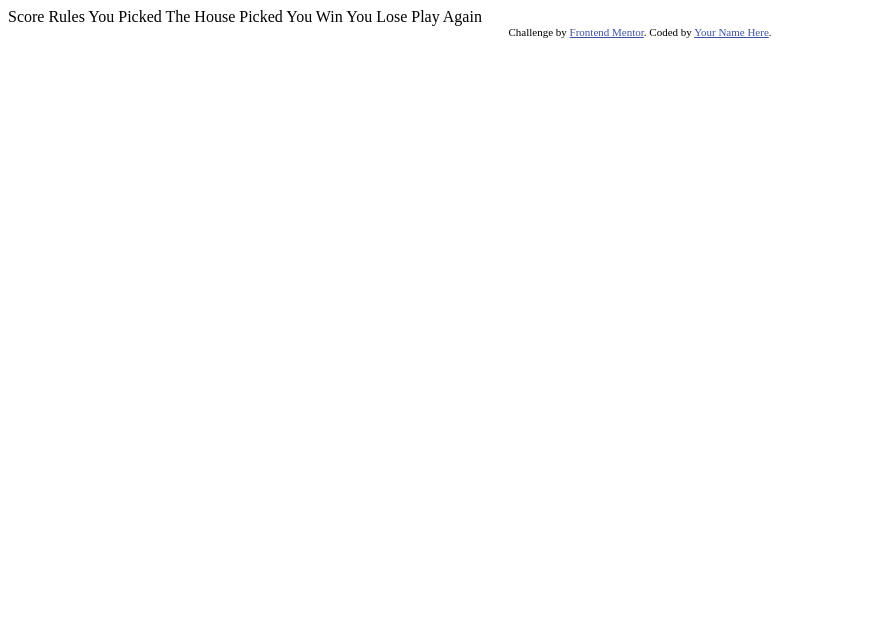
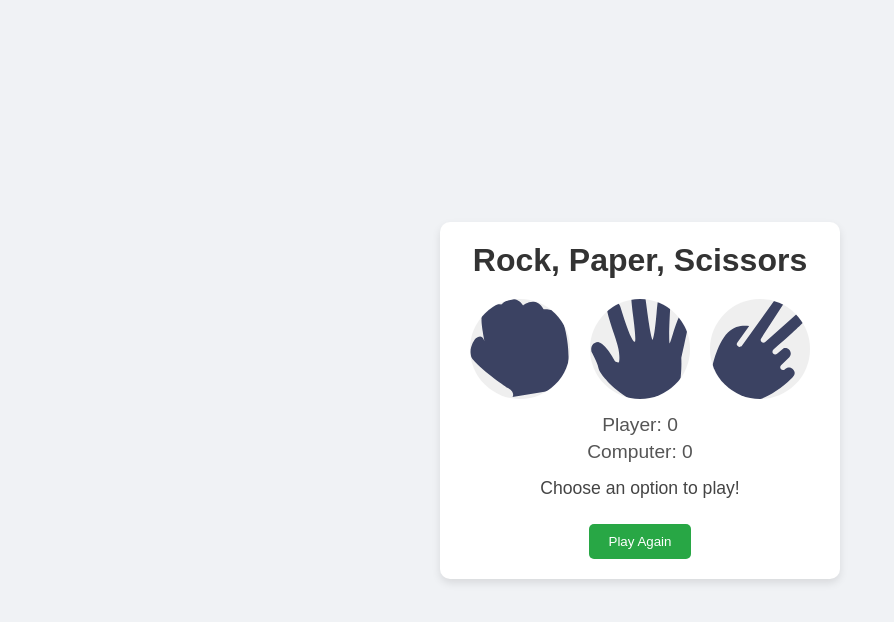
Before and after one commit to polatyusuf/JavascriptGroup1, a plain HTML site: page rock-paper-scissors-master/index.html in a window 1280 px wide. Shown: the whole page, without its empty margins (0-894 px from the left). Drawn offline with Linux system fonts and the light colour scheme.

Commit message:
Add files via upload

```diff
--- a/rock-paper-scissors-master/index.html
+++ b/rock-paper-scissors-master/index.html
@@ -2,36 +2,31 @@
 <html lang="en">
 <head>
   <meta charset="UTF-8">
-  <meta name="viewport" content="width=device-width, initial-scale=1.0"> <!-- displays site properly based on user's device -->
-
-  <link rel="icon" type="image/png" sizes="32x32" href="./images/favicon-32x32.png">
-
-  <title>Frontend Mentor | Rock, Paper, Scissors</title>
-
-  Score
-  Rules
-
-  You Picked
-  The House Picked
-
-  You Win
-  You Lose
-
-  Play Again
-
-  <!-- Feel free to remove these styles or customise in your own stylesheet 👍 -->
-  <style>
-    .attribution { font-size: 11px; text-align: center; }
-    .attribution a { color: hsl(228, 45%, 44%); }
-  </style>
+  <meta name="viewport" content="width=device-width, initial-scale=1.0">
+  <title>Rock Paper Scissors Game</title>
+  <link rel="stylesheet" href="styles.css">
 </head>
 <body>
+  <div class="container">
+    <h1>Rock, Paper, Scissors</h1>
 
+    <div class="choices">
+      <button class="rock" onclick="playGame('rock')"></button>
+      <button class="paper" onclick="playGame('paper')"></button>
+      <button class="scissors" onclick="playGame('scissors')"></button>
+    </div>
 
+    <div class="score">
+      <div id="player">Player: 0</div>
+      <div id="computer">Computer: 0</div>
+    </div>
 
-  <div class="attribution">
-    Challenge by <a href="https://www.frontendmentor.io?ref=challenge" target="_blank">Frontend Mentor</a>.
-    Coded by <a href="#">Your Name Here</a>.
+    <div id="result" class="result">Choose an option to play!</div>
+    <div id="compChoice" class="compChoice"></div>
+
+    <button class="reset" onclick="resetGame()">Play Again</button>
   </div>
+
+  <script src="script.js"></script>
 </body>
 </html>
--- /dev/null
+++ b/rock-paper-scissors-master/styles.css
@@ -0,0 +1,110 @@
+* {
+  margin: 0;
+  padding: 0;
+  box-sizing: border-box;
+}
+
+body {
+  font-family: Arial, sans-serif;
+  background-color: #f0f2f5;
+  display: flex;
+  justify-content: center;
+  align-items: center;
+  height: 100vh;
+  padding: 20px;
+}
+
+.container {
+  background-color: #fff;
+  width: 100%;
+  max-width: 400px;
+  padding: 20px;
+  text-align: center;
+  border-radius: 10px;
+  box-shadow: 0 4px 8px rgba(0, 0, 0, 0.1);
+}
+
+h1 {
+  font-size: 2em;
+  color: #333;
+  margin-bottom: 20px;
+}
+
+.choices {
+  display: flex;
+  justify-content: space-around;
+  margin: 15px 0;
+}
+
+.rock, .paper, .scissors {
+  width: 100px;
+  height: 100px;
+  background-size: cover;
+  background-repeat: no-repeat;
+  background-position: center;
+  border: none;
+  border-radius: 50%;
+  cursor: pointer;
+}
+
+.rock {
+  background-image: url('./images/icon-rock.svg');
+}
+
+.paper {
+  background-image: url('./images/icon-paper.svg');
+}
+
+.scissors {
+  background-image: url('./images/icon-scissors.svg');
+}
+
+.score {
+  margin: 15px 0;
+  font-size: 1.2em;
+  color: #555;
+}
+
+#player, #computer {
+  margin: 5px 0;
+}
+
+.result, .compChoice {
+  font-size: 1.1em;
+  color: #444;
+  margin: 10px 0;
+}
+
+.reset {
+  background-color: #28a745;
+  color: white;
+  border: none;
+  padding: 10px 20px;
+  border-radius: 5px;
+  cursor: pointer;
+  transition: background-color 0.3s;
+  margin-top: 15px;
+}
+
+.reset:hover {
+  background-color: #218838;
+}
+
+@media (max-width: 500px) {
+  .rock, .paper, .scissors {
+    width: 80px;
+    height: 80px;
+  }
+
+  h1 {
+    font-size: 1.6em;
+  }
+
+  .score {
+    font-size: 1em;
+  }
+
+  .result, .compChoice {
+    font-size: 1em;
+  }
+}
```
Also changed, not shown: rock-paper-scissors-master/script.js (added).
